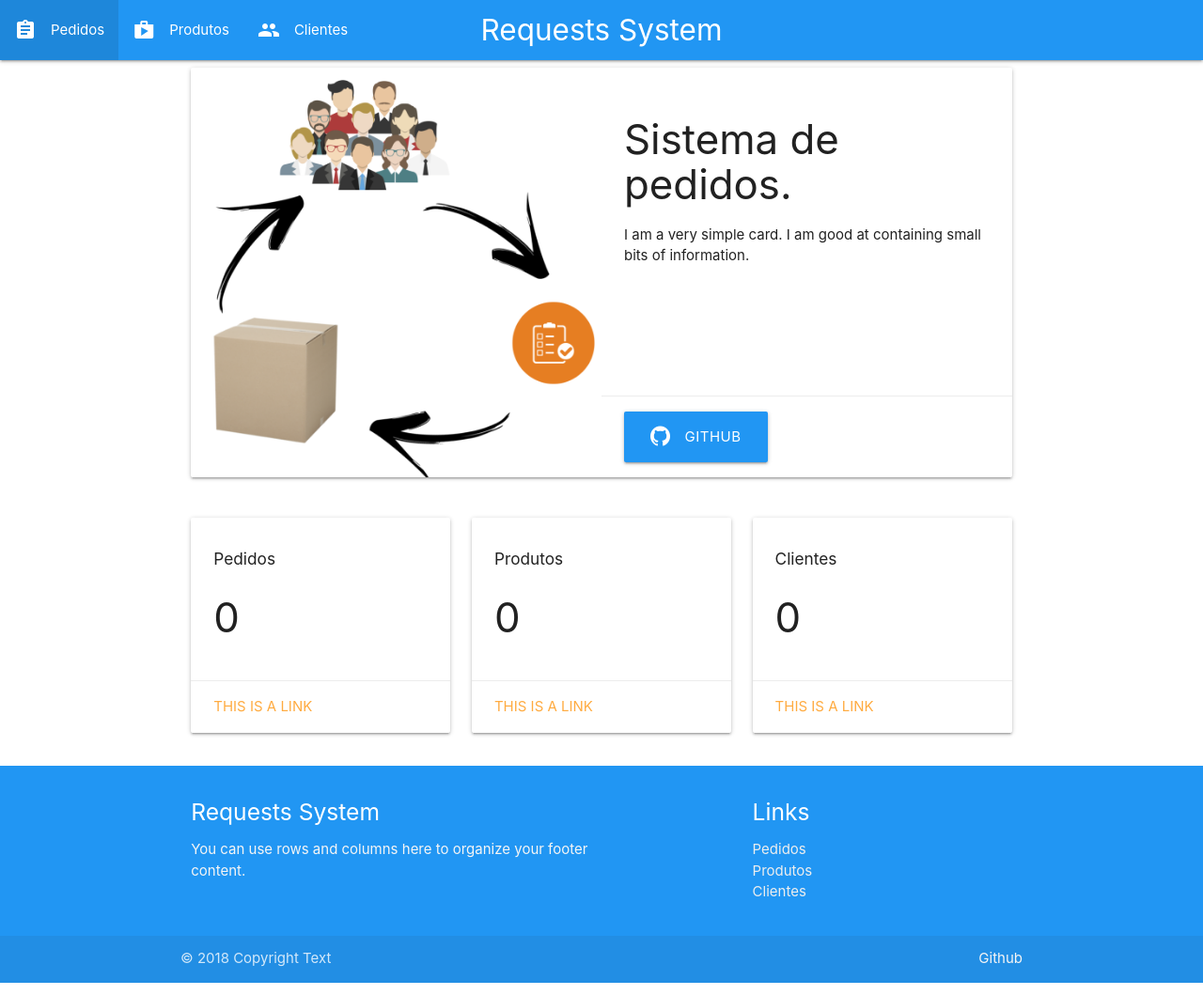
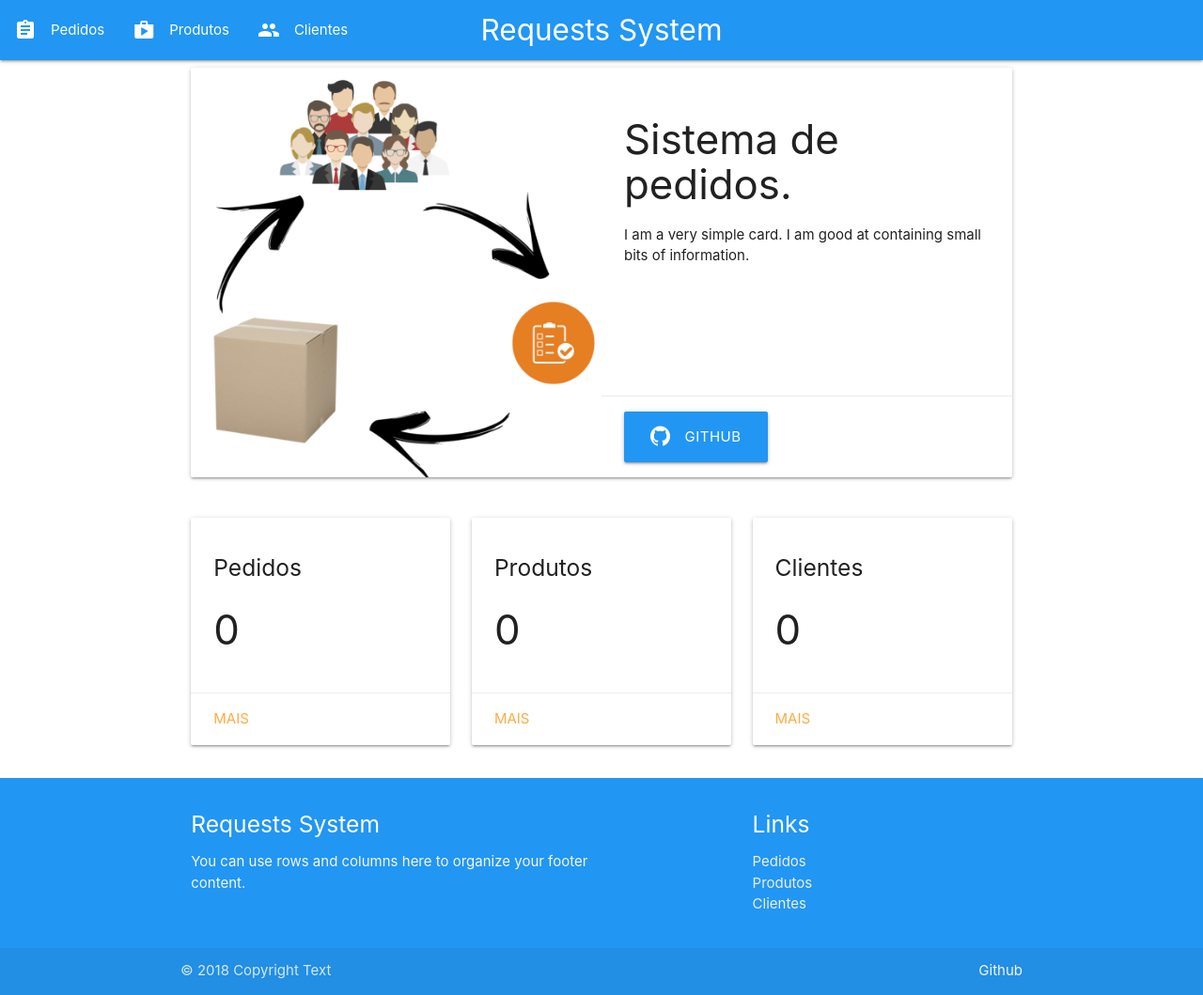
Before and after one commit to TiagoHellebrandt/requests_system, a PHP site: page / in a window 1280 px wide. Shown: the whole page at 94% size. Run offline with PHP 8.4, Linux system fonts and the light colour scheme; some libraries are stand-ins or nearby versions.

Commit message:
Base templates completed.

```diff
--- a/index.php
+++ b/index.php
@@ -1,21 +1,28 @@
 <!DOCTYPE html>
 <html lang="pt-br">
 <head>
-    <?php include_once 'base-head.php' ?>
+    <?php include_once 'templates/base-head.php' ?>
     <title>Requests System</title>
 </head>
 <body>
     <nav>
         <div class="nav-wrapper blue">
+            <a href="#" data-target="slide-out" class="sidenav-trigger"><i class="material-icons">menu</i></a>
             <a href="#" class="brand-logo center">Requests System</a>
             <ul id="nav-mobile" class="left hide-on-med-and-down">
-                <li><a href="#"><i class="material-icons left">assignment</i>Pedidos</a></li>
+                <li><a href="pedidos.php"><i class="material-icons left">assignment</i>Pedidos</a></li>
                 <li><a href="#"><i class="material-icons left">shop</i>Produtos</a></li>
                 <li><a href="#"><i class="material-icons left">group</i>Clientes</a></li>
             </ul>
         </div>
     </nav>
-
+    <ul id="slide-out" class="sidenav">
+        <li><div class="user-view"><h4>Requests System</h4></div></li>
+        <li><a href="pedidos.php"><i class="material-icons left">assignment</i>Pedidos</a></li>
+        <li><a href="#"><i class="material-icons left">shop</i>Produtos</a></li>
+        <li><a href="#"><i class="material-icons left">group</i>Clientes</a></li>
+    </ul>
+    <main>
         <div class="container">
             <div class="row">
                 <div class="col s12">
@@ -41,11 +48,11 @@
                     <div class="card horizontal">
                         <div class="card-stacked">
                             <div class="card-content">
-                            <h6>Pedidos</h6>
+                                <h5>Pedidos</h5>
                                 <h3>0</h3>
                             </div>
                             <div class="card-action">
-                            <a href="#">This is a link</a>
+                                <a href="pedidos.php">Mais</a>
                             </div>
                         </div>
                     </div>
@@ -55,11 +62,11 @@
                     <div class="card horizontal">
                         <div class="card-stacked">
                             <div class="card-content">
-                            <h6>Produtos</h6>
+                                <h5>Produtos</h5>
                                 <h3>0</h3>
                             </div>
                             <div class="card-action">
-                            <a href="#">This is a link</a>
+                                <a href="produtos.php">Mais</a>
                             </div>
                         </div>
                     </div>
@@ -69,41 +76,19 @@
                     <div class="card horizontal">
                         <div class="card-stacked">
                             <div class="card-content">
-                            <h6>Clientes</h6>
+                                <h5>Clientes</h5>
                                 <h3>0</h3>
                             </div>
                             <div class="card-action">
-                            <a href="#">This is a link</a>
+                                <a href="clientes.php">Mais</a>
                             </div>
                         </div>
                     </div>
                 </div>
             </div>
         </div>
+    </main>
 
-    <footer class="page-footer blue">
-        <div class="container">
-            <div class="row">
-                <div class="col l6 s12">
-                <h5 class="white-text">Requests System</h5>
-                <p class="grey-text text-lighten-4">You can use rows and columns here to organize your footer content.</p>
-                </div>
-                <div class="col l4 offset-l2 s12">
-                <h5 class="white-text">Links</h5>
-                <ul>
-                    <li><a class="grey-text text-lighten-3" href="#!">Pedidos</a></li>
-                    <li><a class="grey-text text-lighten-3" href="#!">Produtos</a></li>
-                    <li><a class="grey-text text-lighten-3" href="#!">Clientes</a></li>
-                </ul>
-                </div>
-            </div>
-        </div>
-        <div class="footer-copyright">
-            <div class="container">
-            © 2018 Copyright Text
-            <a class="grey-text text-lighten-4 right" target="_blank" href="https://github.com/TiagoHellebrandtSilva/requests_system">Github</a>
-            </div>
-        </div>
-    </footer>
+    <?php include_once './templates/footer.php' ?>
 </body>
 </html>
--- /dev/null
+++ b/statics/css/style.css
@@ -0,0 +1,9 @@
+body {
+    display: flex;
+    min-height: 100vh;
+    flex-direction: column;
+}
+
+main {
+    flex: 1 0 auto;
+}
--- a/base-head.php
+++ b/templates/base-head.php
@@ -1,6 +1,9 @@
 <meta charset="UTF-8">
 <meta name="viewport" content="width=device-width, initial-scale=1.0">
 <meta http-equiv="X-UA-Compatible" content="ie=edge">
+
+<!-- JQuery -->
+<script src="https://ajax.googleapis.com/ajax/libs/jquery/3.3.1/jquery.min.js"></script>
 
 <!-- Materialize CSS -->
 <link rel="stylesheet" href="https://cdnjs.cloudflare.com/ajax/libs/materialize/1.0.0-rc.2/css/materialize.min.css">
@@ -13,3 +16,13 @@
 
 <!-- Ionic Icons -->
 <link href="https://unpkg.com/ionicons@4.4.2/dist/css/ionicons.min.css" rel="stylesheet">
+
+<!-- SideNav -->
+<script>
+    $(document).ready(function(){
+        $('.sidenav').sidenav();
+    });
+</script>
+
+<!-- Style CSS -->
+<link rel="stylesheet" type="text/css" href="statics/css/style.css" />
--- /dev/null
+++ b/templates/footer.php
@@ -0,0 +1,24 @@
+<footer class="page-footer blue">
+    <div class="container">
+        <div class="row">
+            <div class="col l6 s12">
+            <a href="./"><h5 class="white-text">Requests System</h5></a>
+            <p class="grey-text text-lighten-4">You can use rows and columns here to organize your footer content.</p>
+            </div>
+            <div class="col l4 offset-l2 s12">
+            <h5 class="white-text">Links</h5>
+            <ul>
+                <li><a class="grey-text text-lighten-3" href="pedidos.php">Pedidos</a></li>
+                <li><a class="grey-text text-lighten-3" href="produtos.php">Produtos</a></li>
+                <li><a class="grey-text text-lighten-3" href="clientes.php">Clientes</a></li>
+            </ul>
+            </div>
+        </div>
+    </div>
+    <div class="footer-copyright">
+        <div class="container">
+        © 2018 Copyright Text
+        <a class="grey-text text-lighten-4 right" target="_blank" href="https://github.com/TiagoHellebrandtSilva/requests_system">Github</a>
+        </div>
+    </div>
+</footer>
```
Also changed, not shown: clientes.php (added, +34 -0 lines), pedidos.php (added, +34 -0 lines), produtos.php (added, +34 -0 lines). Lines whose indentation alone changed are shown as unchanged.
